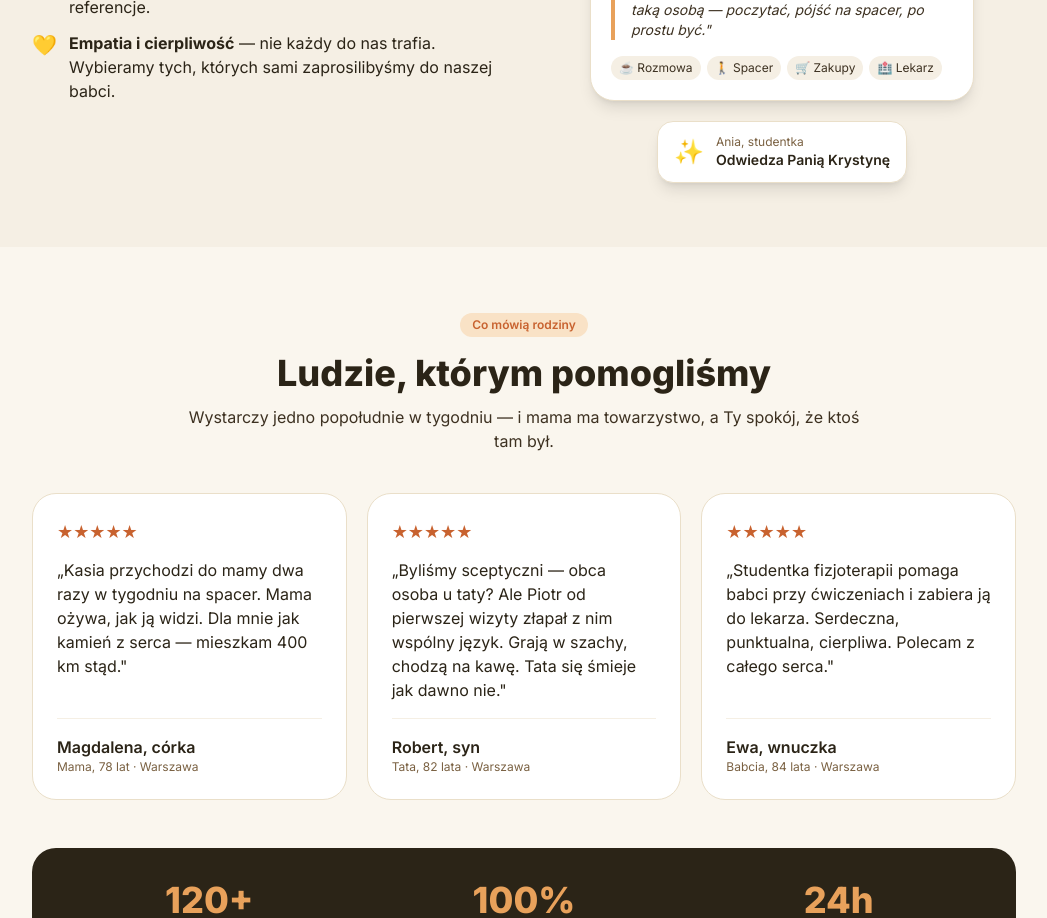
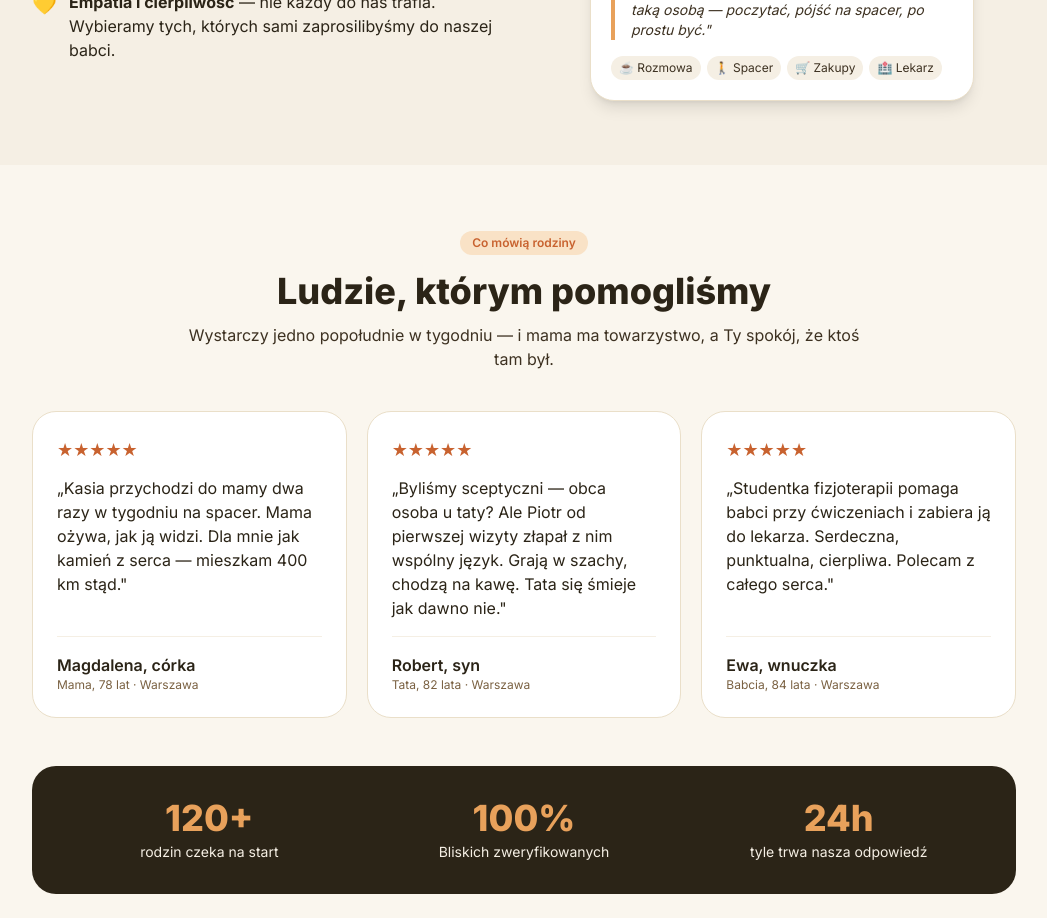
Before and after one commit to laskoAI/bliscy-app, a Next.js app: page /znajdz in a window 1280 px wide. Shown: the part 1680-2598 px from the top of the page, without its empty margins (116-1163 px from the left). Built offline with nearby package versions, Linux system fonts and the light colour scheme.

Commit message:
Remove Ania badge below profile card

```diff
--- a/src/app/znajdz/page.tsx
+++ b/src/app/znajdz/page.tsx
@@ -168,17 +168,6 @@ export default function ZnajdzLanding() {
                       {s}
                     </span>
                   ))}
-                </div>
-              </div>
-            </div>
-
-            {/* Plakietka pod kartą — zawsze widoczna, wyśrodkowana */}
-            <div className="mt-5 flex justify-center">
-              <div className="inline-flex items-center gap-3 rounded-2xl bg-white border border-brand-200 shadow-lg px-4 py-3">
-                <span className="text-2xl">✨</span>
-                <div>
-                  <div className="text-xs text-brand-500">Ania, studentka</div>
-                  <div className="text-sm font-semibold text-brand-800">Odwiedza Panią Krystynę</div>
                 </div>
               </div>
             </div>
```
